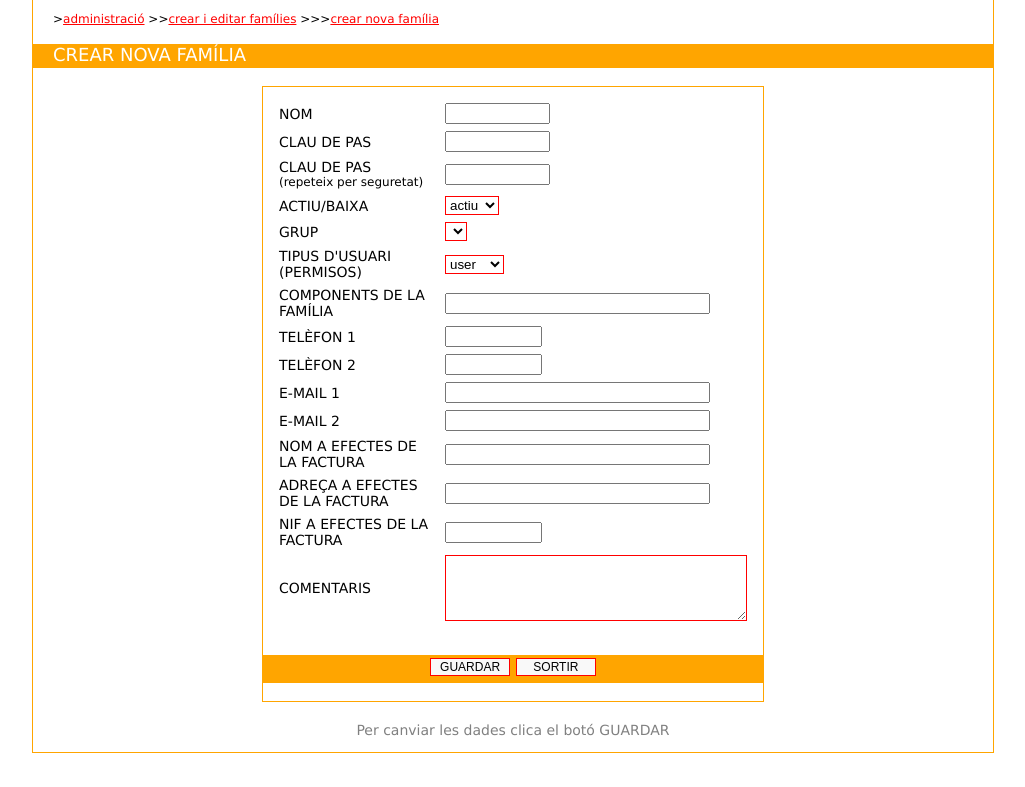
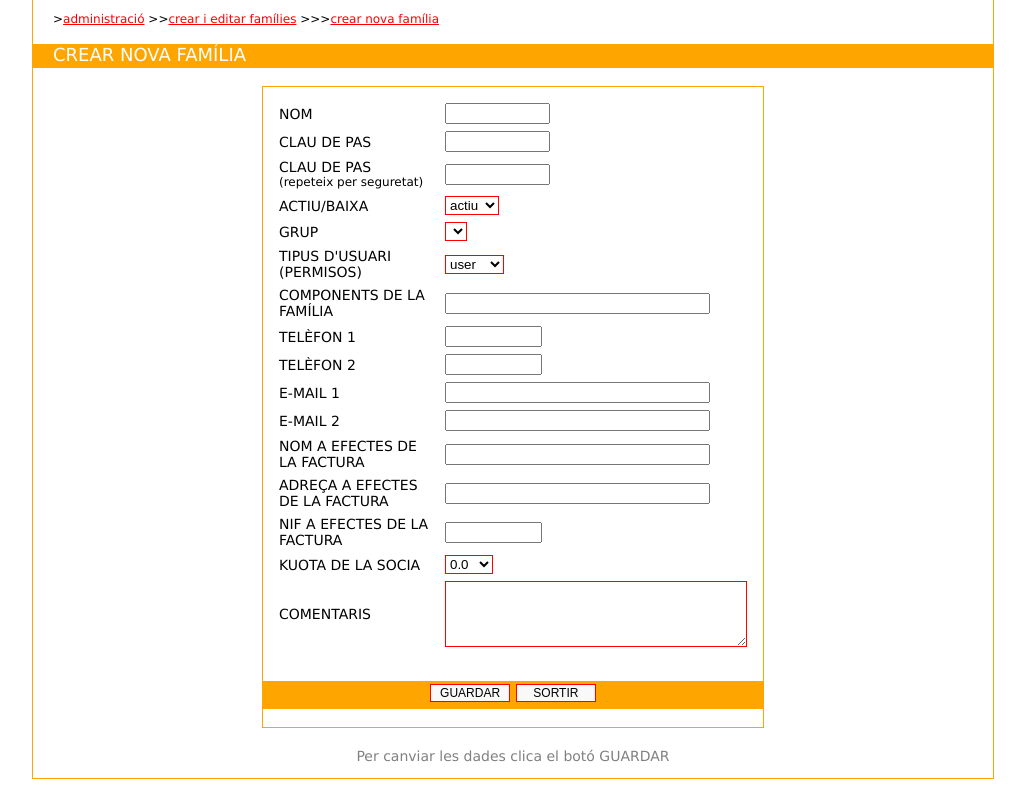
Before and after one commit to mauricioagudelo/aplicoop, a PHP site: page /createfam.php in a window 1280 px wide. Shown: the part 226-1013 px from the top of the page, without its empty margins (128-1153 px from the left). Before the commit the page ends 979 px from the top, so only its background shows below. Run offline with PHP 8.4, Linux system fonts and the light colour scheme; a user stored in the database is signed in; data that the repository does not hold is empty; a stand-in replaces the project's code that opens the database connection.

Commit message:
Feature: Aniadir Kuota de socio en usuarios en vis,editar,crear

```diff
--- a/createfam.php
+++ b/createfam.php
@@ -22,7 +22,7 @@ if ($_SESSION['image_is_logged_in'] == 'true') {
     $p_adressf = $_POST['adressf'];
     $p_niff = $_POST['niff'];
     $p_nota = $_POST['nota'];
-
+    $p_kuota = $_POST['kuota'];
 
     include('config/configuracio.php');
 
@@ -46,6 +46,7 @@ if ($_SESSION['image_is_logged_in'] == 'true') {
             var tel2 = document.getElementById("tlf2").value;
             var email1 = document.getElementById("email1").value;
             var email2 = document.getElementById("email2").value;
+            var kuota = document.getElementById("kuota").value;
 
             if (nom == "") {
                 alert("T'has deixat el nom en blanc");
@@ -96,6 +97,11 @@ if ($_SESSION['image_is_logged_in'] == 'true') {
                 return false;
             }
 
+            if (kuota == ""0) {
+                alert("No has elegido la kuota");
+                document.getElementById("kuota").focus();
+                return false;
+            }
             return true;
         }
     </script>
@@ -121,9 +127,7 @@ if ($_SESSION['image_is_logged_in'] == 'true') {
                     if ($p_nom != ""){
                         $md5_cdp = md5($p_cdp);
                         $query2 = "INSERT INTO usuaris
-	VALUES ('" . $p_nom . "', '" . $md5_cdp . "', '" . $p_tip . "', '" . $p_tip2 . "', '" . $p_dia . "', '0', '" . $p_comp . "',
-	'" . $p_tlf1 . "', '" . $p_tlf2 . "', '" . $p_email1 . "', '" . $p_email2 . "', '" . $p_nomf . "', '" . $p_adressf . "', '" . $p_niff . "',
-	'" . $p_nota . "') ";
+	VALUES ('" . $p_nom . "', '" . $md5_cdp . "', '" . $p_tip . "', '" . $p_tip2 . "', '" . $p_dia . "', '0', '" . $p_comp . "', '" . $p_tlf1 . "', '" . $p_tlf2 . "', '" . $p_email1 . "', '" . $p_email2 . "', '" . $p_nomf . "', '" . $p_adressf . "', '" . $p_niff . "', '" . $p_nota . "','" . $p_kuota . "') ";
 
                         mysql_query($query2) or die('Error, insert query2 failed:' . mysql_error());
 
@@ -143,6 +147,7 @@ if ($_SESSION['image_is_logged_in'] == 'true') {
 	<p>NOM FACTURA: " . $p_nomf . "</p>
 	<p>ADREÇA FACTURA: " . $p_adressf . "</p>
 	<p>NIF FACTURA: " . $p_niff . "</p>
+    <p>KUOTA: " . $p_kuota . "</p>
 	<p>COMENTARIS: " . $p_nota . "</p>
 	</td></tr>
 	</table>";
@@ -256,6 +261,16 @@ if ($_SESSION['image_is_logged_in'] == 'true') {
                             <td>
                                 <input type="text" name="niff" value="<?php echo $niff; ?>" size="9" maxlength="9"></td>
                         </tr>
+                        <tr>
+                            <td class="cos_majus">Kuota de la socia</td>
+                            <td class="cos">
+                                <SELECT name="kuota" id="kuota" size="1" maxlength="10">
+                                    <option value="0">0.0</option>
+                                    <option value="5">5.0</option>
+                                    <option value="7">7.0</option>
+                                    <option value="10">10.0</option>
+                                </select></td>
+                        </tr>
                         <tr class="cos_majus">
                             <td>comentaris</td>
                             <td>
--- a/families.php
+++ b/families.php
@@ -9,6 +9,7 @@ if ($_SESSION['image_is_logged_in'] == 'true') {
     $pactiu = $_POST['actiu'];
     $pgrup = $_POST['grup'];
     $ptipus = $_POST['tipus'];
+    $pkuota = $_POST['kuota'];
 
     include 'config/configuracio.php';
 
```
Also changed, not shown: editdadesp.php (+17 -4 lines), vis_user.php (+6 -2 lines).
